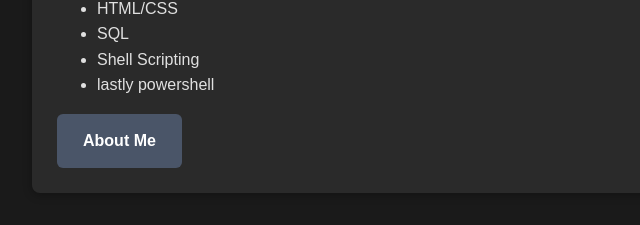
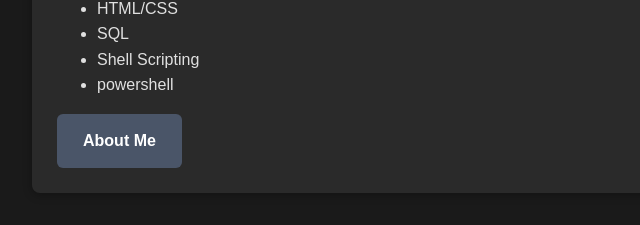
Before and after one commit to ilikepancakes-ink/tuff, a plain HTML site: page index.html in a window 1280 px wide. Shown: the part 575-800 px from the top of the page, 258-898 px from the left. Drawn offline with Linux system fonts and the light colour scheme.

Commit message:
Fix typo in skills list by removing "lastly" from PowerShell entry

```diff
--- a/index.html
+++ b/index.html
@@ -47,7 +47,7 @@
             <li>HTML/CSS</li>
             <li>SQL</li>
             <li>Shell Scripting</li>
-            <li>lastly powershell</li>
+            <li>powershell</li>
          </ul>
          <a href="abutmw.html" class="button about">About Me</a>
     </section>
```
